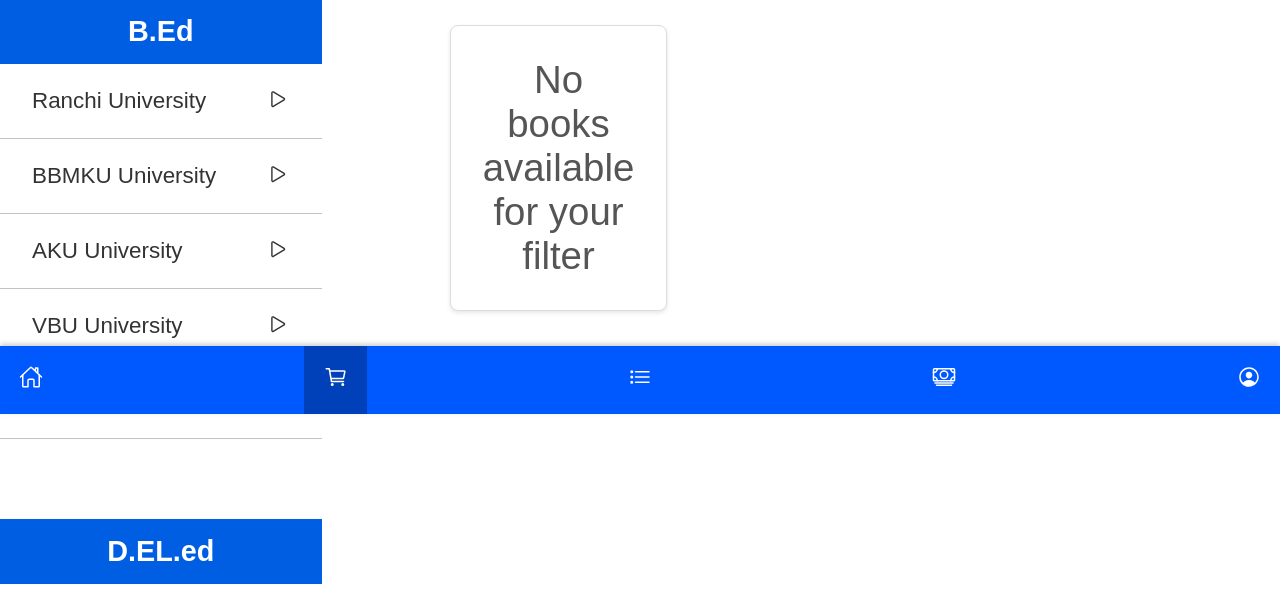
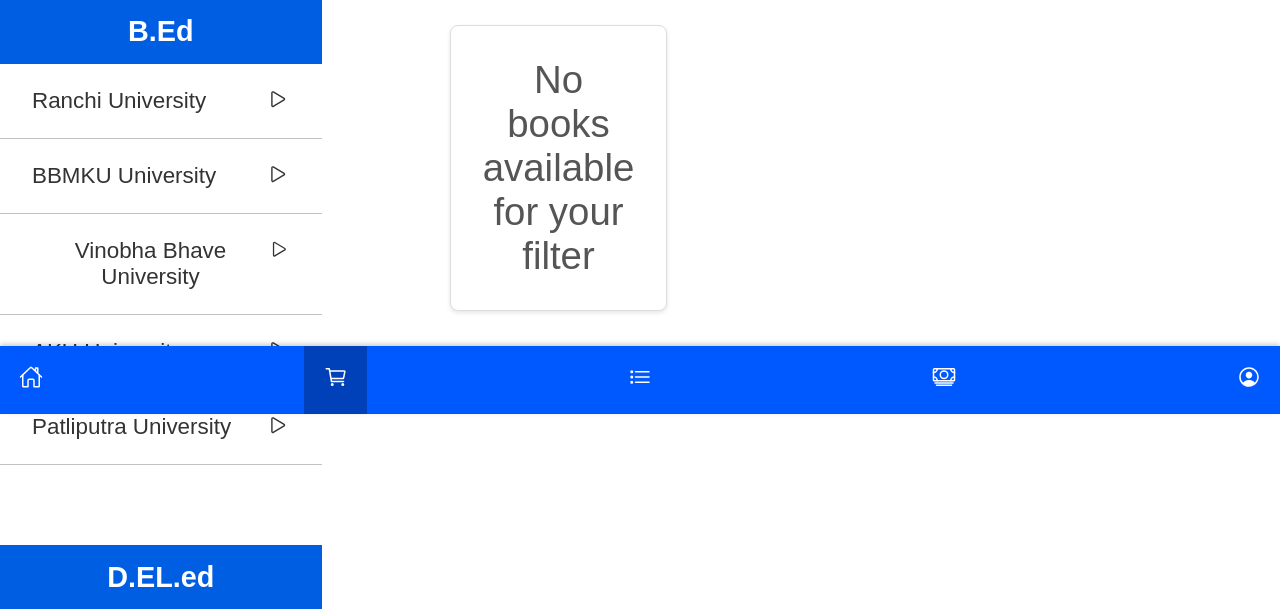
Before and after one commit to EazyEbooks/EazyEbooksAppWebCode, a Python web app: template templates/marketplace.html in a window 1280 px wide. Shown: the part 386-995 px from the top of the page. Run offline with Jinja, Linux system fonts and the light colour scheme; the template is opened without the code that fills it, so the values that code supplies are empty.

Commit message:
Add files via upload

```diff
--- a/templates/marketplace.html
+++ b/templates/marketplace.html
@@ -34,12 +34,12 @@
                     </div>
                     <div class="sub-degree-container">
                         <ul class="degree-sub-category-list">
-                            <li class="sub-category-element"><a href="#" class="category-bar-link" data-degree="B.Ed" data-university="AKU University"><p>AKU University</p><ion-icon name="play-outline" class="sub-category-icon"></ion-icon></a></li>
+                            <li class="sub-category-element"><a href="#" class="category-bar-link" data-degree="B.Ed" data-university="Vinobha Bhave University"><p>Vinobha Bhave University</p><ion-icon name="play-outline" class="sub-category-icon"></ion-icon></a></li>
                         </ul>
                     </div>
                     <div class="sub-degree-container">
                         <ul class="degree-sub-category-list">
-                            <li class="sub-category-element"><a href="#" class="category-bar-link" data-degree="B.Ed" data-university="VBU University"><p>VBU University</p><ion-icon name="play-outline" class="sub-category-icon"></ion-icon></a></li>
+                            <li class="sub-category-element"><a href="#" class="category-bar-link" data-degree="B.Ed" data-university="AKU University"><p>AKU University</p><ion-icon name="play-outline" class="sub-category-icon"></ion-icon></a></li>
                         </ul>
                     </div>
                     <div class="sub-degree-container">
```
